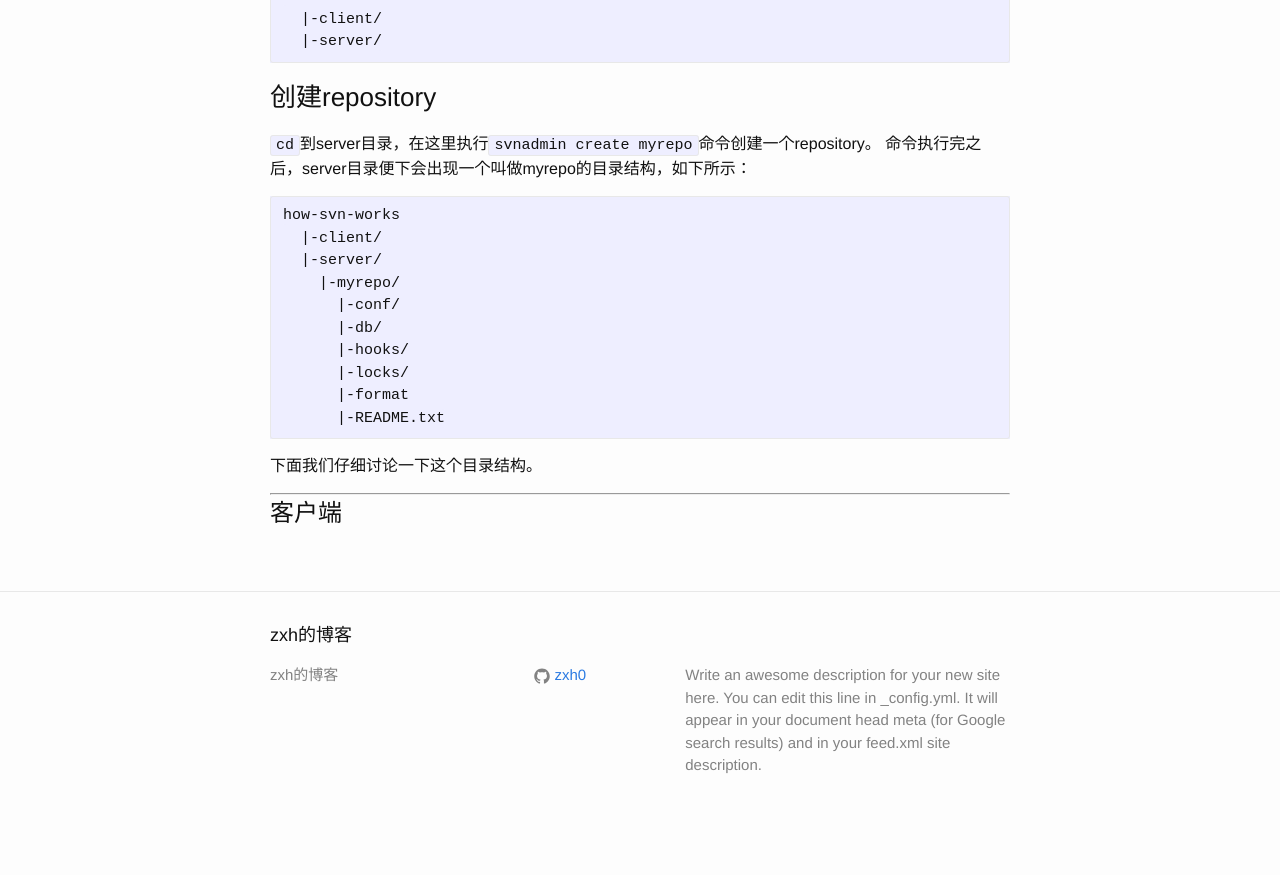
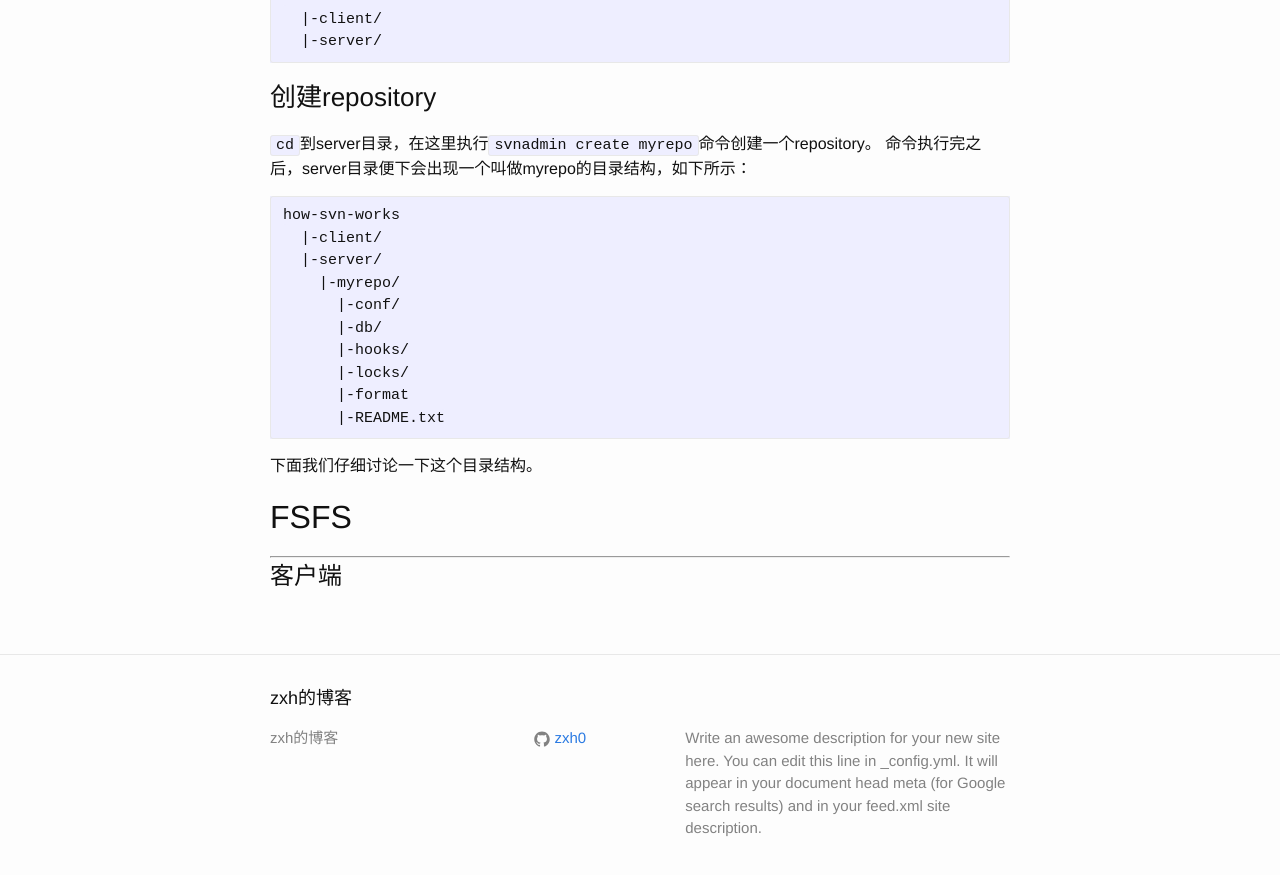
Before and after one commit to 777404/myblog, a Jekyll site: the page built from blog/_posts/2015-11-12-how-svn-works.md, in a window 1280 px wide and 900 px high, scrolled down 741 px. Shown: the top 875 px of the window. Built offline with Jekyll 4.4.1, drawn with Linux system fonts in a browser that asks for light colours; Markdown is read by kramdown in place of the engine named in the settings; before the commit the page ends 1578 px from its top, so only the background shows below that.

Commit message:
create fsfs.md

```diff
--- a/blog/_posts/2015-11-12-how-svn-works.md
+++ b/blog/_posts/2015-11-12-how-svn-works.md
@@ -21,6 +21,7 @@ date:   2015-11-12
 # 服务器
 
 {% include_relative how-svn-works/server/01-repo-structure.md %}
+{% include_relative how-svn-works/server/02-fsfs.md %}
 
 ***
 # 客户端
--- /dev/null
+++ b/blog/_posts/how-svn-works/server/02-fsfs.md
@@ -0,0 +1 @@
+## FSFS
```
